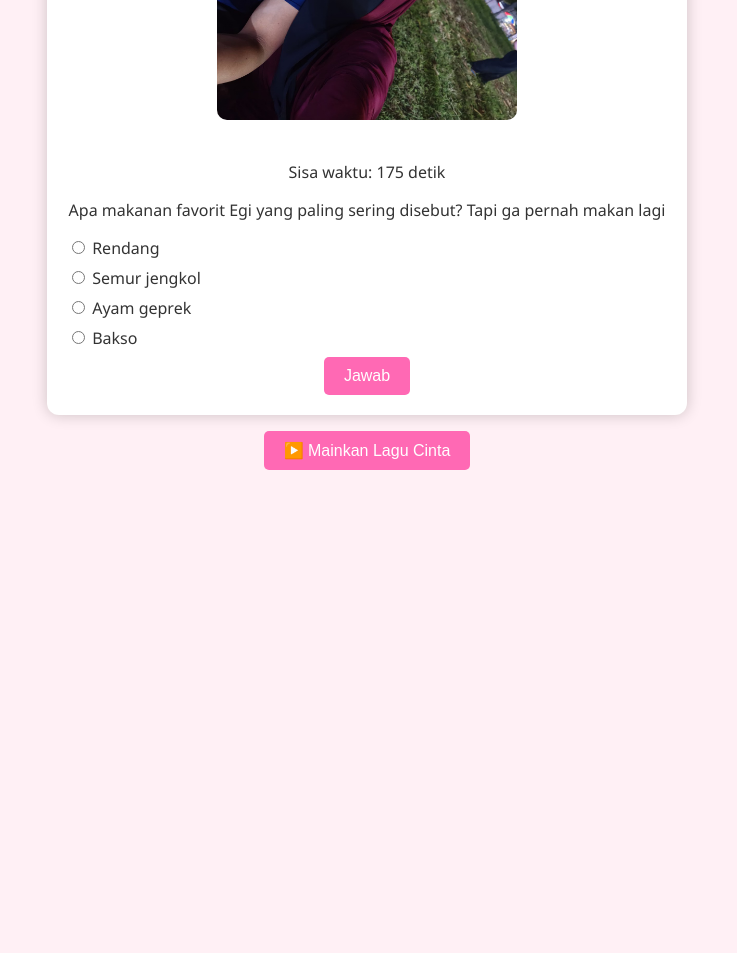
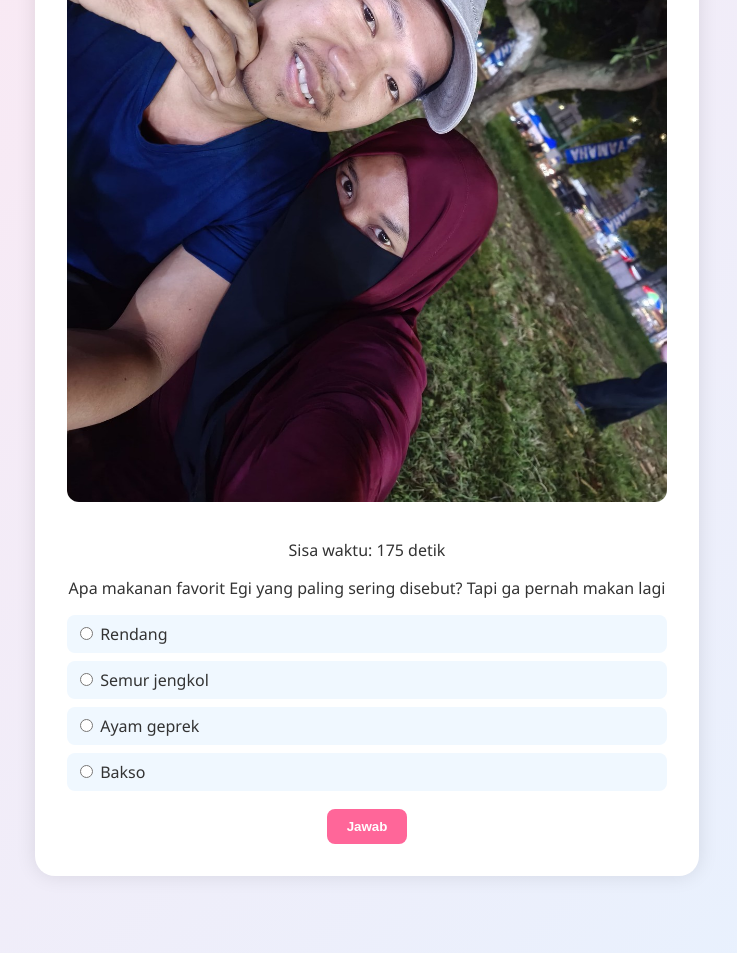
Before and after one commit to Egirizal/Kuis-untuk-cintaku, a plain HTML site: page index.html in a window 1280 px wide. Shown: the part 459-1412 px from the top of the page, without its empty margins (273-1010 px from the left). Before the commit the page ends 945 px from the top, so only its background shows below. Drawn offline with Linux system fonts and the light colour scheme.

Commit message:
Add files via upload

```diff
--- a/index.html
+++ b/index.html
@@ -20,10 +20,23 @@
   </div>
 
   <audio autoplay loop id="backsound">
-    <source src=<audio autoplay loop id="backsound">
-  <source src="https://github.com/Egirizal/Kuis-untuk-cintaku/raw/refs/heads/main/Banda%20Neira%20-%20Sampai%20Jadi%20Debu%20(Video%20clip%20singkat)%20Story%20Wa.m4a" type="audio/mp4">
-  Browsermu tidak mendukung audio.
-</audio><p><button onclick="document.getElementById('backsound').play()">▶️ Mainkan Lagu Cinta</button></p>
+    <source src="https://github.com/Egirizal/Kuis-untuk-cintaku/raw/refs/heads/main/Banda%20Neira%20-%20Sampai%20Jadi%20Debu%20(Video%20clip%20singkat)%20Story%20Wa.m4a" type="audio/mp4">
+    Browsermu tidak mendukung audio.
+  </audio>
+
+  <p><button onclick="playMusic()">❤️ Putar Lagu "Sampai Jadi Debu"</button></p>
+
+  <script>
+    function playMusic() {
+      const audio = document.getElementById("backsound");
+      audio.volume = 0.6;
+      audio.play();
+    }
+    document.body.addEventListener('click', () => {
+      document.getElementById("backsound").play();
+    }, { once: true });
+  </script>
+
   <script src="script.js"></script>
 </body>
 </html>
--- a/script.js
+++ b/script.js
@@ -1,3 +1,4 @@
+
 const questions = [
   {
     question: "Apa makanan favorit Egi yang paling sering disebut? Tapi ga pernah makan lagi",
--- a/style.css
+++ b/style.css
@@ -1,50 +1,53 @@
 
 body {
-  font-family: 'Segoe UI', Tahoma, Geneva, Verdana, sans-serif;
-  background: #fff0f5;
+  font-family: 'Segoe UI', sans-serif;
+  background: linear-gradient(to bottom right, #ffe6f0, #e6f2ff);
   color: #333;
   margin: 0;
   padding: 0;
-  text-align: center;
 }
 
 .container {
   max-width: 600px;
-  margin: auto;
-  background: #fff;
-  padding: 20px;
-  box-shadow: 0px 0px 15px rgba(0,0,0,0.2);
-  border-radius: 12px;
-  margin-top: 30px;
-}
-
-h1 {
-  color: #d63384;
+  margin: 0 auto;
+  padding: 2rem;
+  text-align: center;
+  background: white;
+  border-radius: 20px;
+  box-shadow: 0 0 20px rgba(0,0,0,0.1);
 }
 
 .foto {
-  width: 100%;
-  max-width: 300px;
-  border-radius: 10px;
-  margin-bottom: 20px;
-}
-
-#options label {
-  display: block;
-  margin: 8px 0;
-  text-align: left;
+  max-width: 100%;
+  border-radius: 12px;
+  margin-bottom: 1rem;
 }
 
 button {
-  background-color: #ff69b4;
+  padding: 10px 20px;
+  background-color: #ff6699;
   color: white;
   border: none;
-  padding: 10px 20px;
-  font-size: 1rem;
-  border-radius: 5px;
+  border-radius: 8px;
+  cursor: pointer;
+  font-weight: bold;
+  margin-top: 10px;
+}
+
+button:hover {
+  background-color: #cc3366;
+}
+
+label {
+  display: block;
+  text-align: left;
+  margin: 0.5rem auto;
+  padding: 0.5rem;
+  background: #f0f8ff;
+  border-radius: 8px;
   cursor: pointer;
 }
 
-button:hover {
-  background-color: #ff1493;
+#result h2 {
+  color: #cc3366;
 }
```
